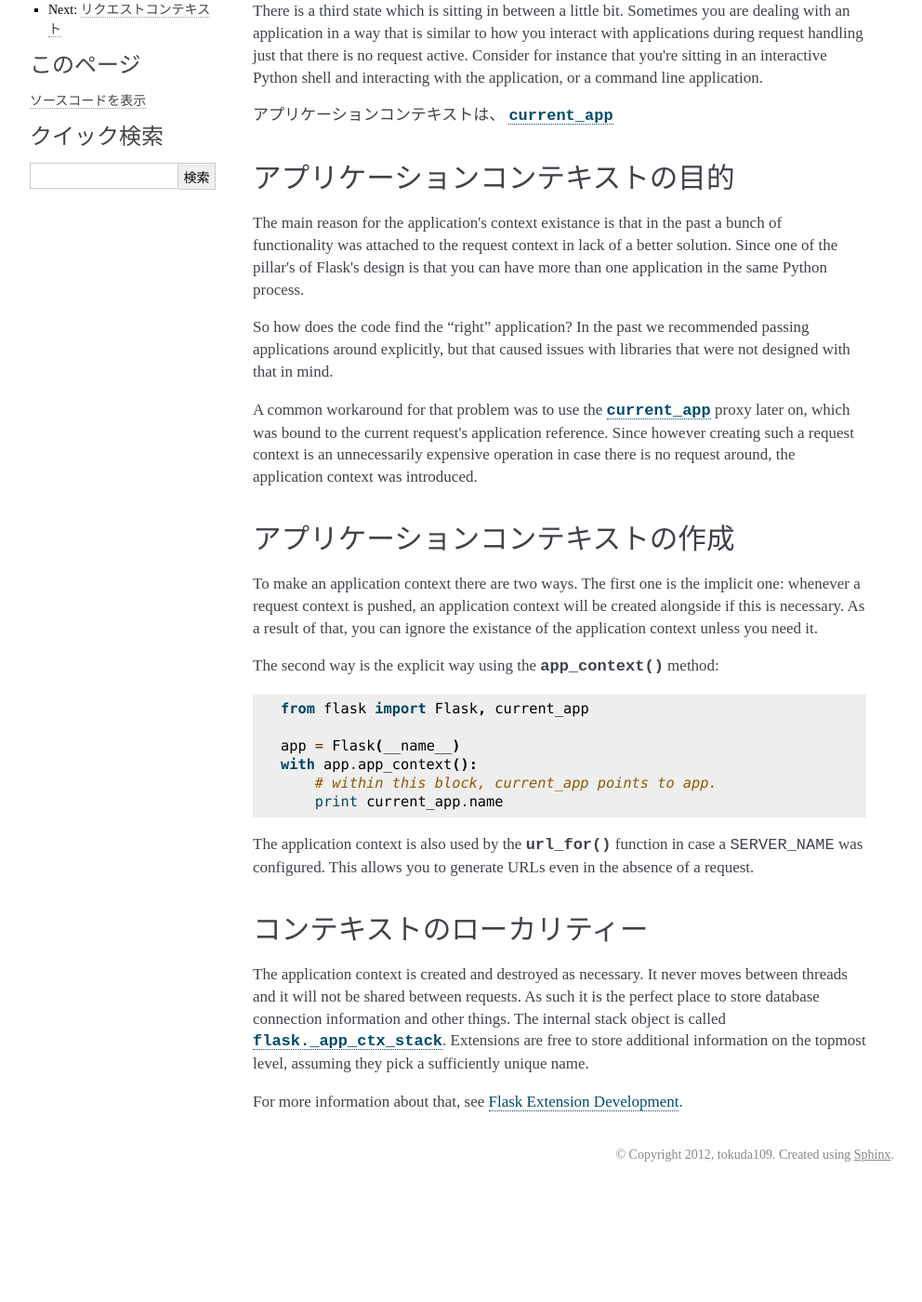
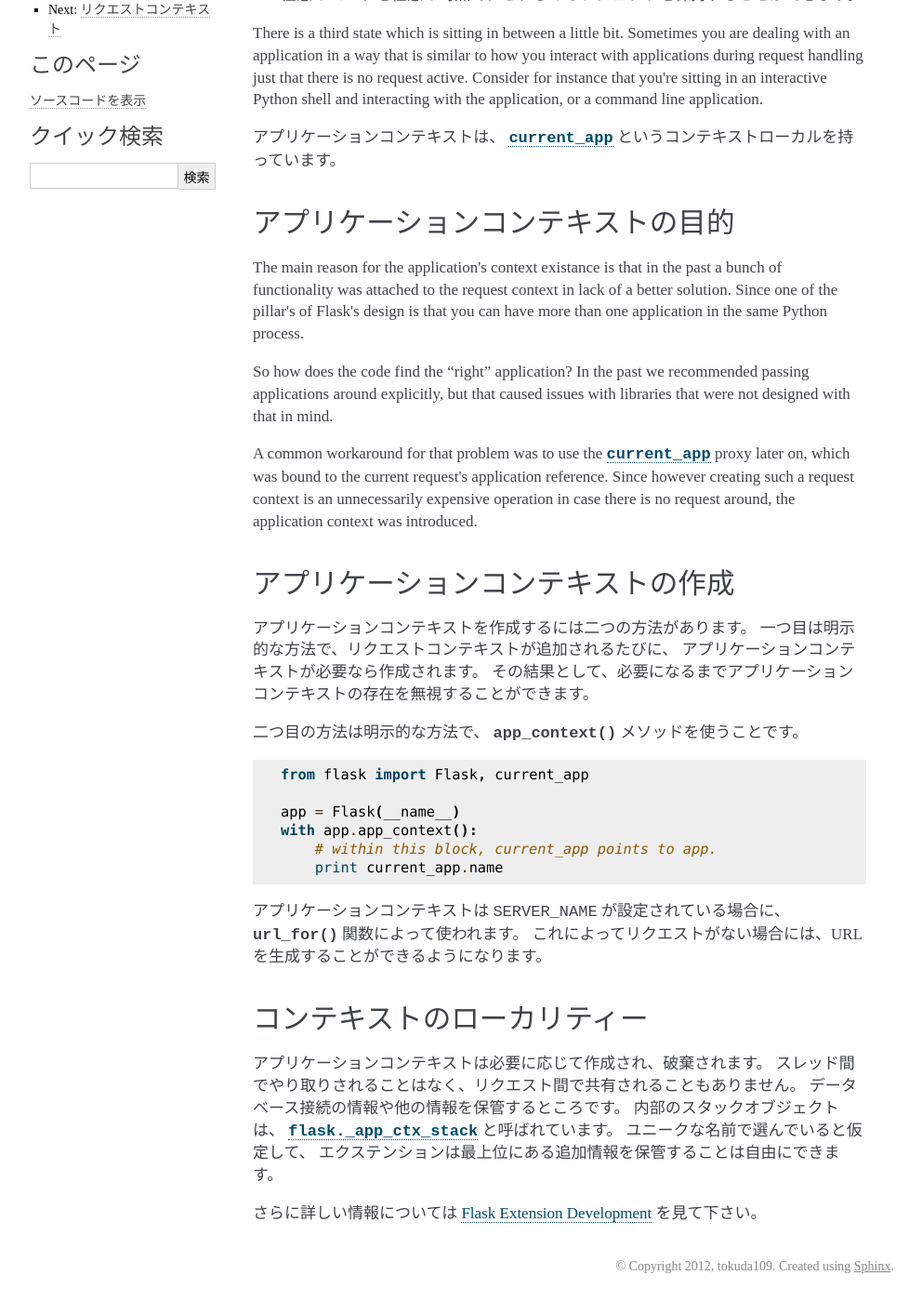
Before and after one commit to tokuda109/flask-docs-ja, a Sphinx documentation site: the page built from docs/appcontext.rst, in a window 1280 px wide and 1400 px high, scrolled down 526 px. Shown: the whole window at 93% size, without its empty margins (148-1140 px from the left). Built offline with Sphinx 7.4.7, drawn with Linux system fonts in a browser that asks for light colours; before the commit the page ends 1806 px from its top, so only the background shows below that; some of the changed text lies outside the part shown.

Commit message:
Translated a few section

```diff
--- a/docs/appcontext.rst
+++ b/docs/appcontext.rst
@@ -15,11 +15,10 @@
    first request comes in.  While the application is in this state a few
    assumptions are true:
 
-Flaskの背後にある設計思想の一つは、コードが実行される際に2つの異なる "状態" があるということです。
-アプリケーションが暗黙的に
-アプリケーションが暗黙的に、モジュールレベルでであるアプリケーションのセットアップ状態になります。
-:class:`Flask` オブジェクトがインスタンス化された時に起動し、
-アプリケーションは
+Flaskの背景にある設計思想の一つは、コードが実行される際に2つの異なる "状態" があるということです。
+アプリケーションが暗黙的に、モジュールレベルであるアプリケーションのセットアップ状態になります。
+:class:`Flask` オブジェクトがインスタンス化された時に起動し、最初にリクエストが来た際に明示的に終了します。
+アプリケーションがこの状態である間は、この前提条件は正しいものとされます。
 
 .. the programmer can modify the application object safely.
 .. no request handling happened so far
@@ -28,7 +27,7 @@ Flaskの背後にある設計思想の一つは、コードが実行される際
    the application object you're currently creating or modifying.
 
 - 開発者はアプリケーションのオブジェクトを安全に変更することができます。
-- no request handling happened so far
+- リクエストの処理がない場合は何も起こりません。
 - you have to have a reference to the application object in order to
   modify it, there is no magic proxy that can give you a reference to
   the application object you're currently creating or modifying.
@@ -54,7 +53,7 @@ command line application.
 .. The application context is what powers the :data:`~flask.current_app`
    context local.
 
-アプリケーションコンテキストは、 :data:`~flask.current_app`
+アプリケーションコンテキストは、 :data:`~flask.current_app` というコンテキストローカルを持っています。
 
 .. Purpose of the Application Context
    ----------------------------------
@@ -66,6 +65,9 @@ The main reason for the application's context existance is that in the
 past a bunch of functionality was attached to the request context in lack
 of a better solution.  Since one of the pillar's of Flask's design is that
 you can have more than one application in the same Python process.
+
+.. アプリケーションのコンテキストがあることの主な理由として、
+   いいソリューションが欠けているものにリクエストコンテキストを
 
 So how does the code find the “right” application?  In the past we
 recommended passing applications around explicitly, but that caused issues
@@ -83,13 +85,20 @@ request around, the application context was introduced.
 アプリケーションコンテキストの作成
 ----------------------------------------
 
-To make an application context there are two ways.  The first one is the
-implicit one: whenever a request context is pushed, an application context
-will be created alongside if this is necessary.  As a result of that, you
-can ignore the existance of the application context unless you need it.
+.. To make an application context there are two ways.  The first one is the
+   implicit one: whenever a request context is pushed, an application context
+   will be created alongside if this is necessary.  As a result of that, you
+   can ignore the existance of the application context unless you need it.
 
-The second way is the explicit way using the
-:meth:`~flask.Flask.app_context` method::
+アプリケーションコンテキストを作成するには二つの方法があります。
+一つ目は明示的な方法で、リクエストコンテキストが追加されるたびに、
+アプリケーションコンテキストが必要なら作成されます。
+その結果として、必要になるまでアプリケーションコンテキストの存在を無視することができます。
+
+.. The second way is the explicit way using the
+   :meth:`~flask.Flask.app_context` method::
+
+二つ目の方法は明示的な方法で、 :meth:`~flask.Flask.app_context` メソッドを使うことです。 ::
 
     from flask import Flask, current_app
 
@@ -98,9 +107,13 @@ The second way is the explicit way using the
         # within this block, current_app points to app.
         print current_app.name
 
-The application context is also used by the :func:`~flask.url_for`
-function in case a ``SERVER_NAME`` was configured.  This allows you to
-generate URLs even in the absence of a request.
+.. The application context is also used by the :func:`~flask.url_for`
+   function in case a ``SERVER_NAME`` was configured.  This allows you to
+   generate URLs even in the absence of a request.
+
+アプリケーションコンテキストは ``SERVER_NAME`` が設定されている場合に、
+:func:`~flask.url_for` 関数によって使われます。
+これによってリクエストがない場合には、URLを生成することができるようになります。
 
 .. Locality of the Context
    -----------------------
@@ -108,11 +121,20 @@ generate URLs even in the absence of a request.
 コンテキストのローカリティー
 ---------------------------------
 
-The application context is created and destroyed as necessary.  It never
-moves between threads and it will not be shared between requests.  As such
-it is the perfect place to store database connection information and other
-things.  The internal stack object is called :data:`flask._app_ctx_stack`.
-Extensions are free to store additional information on the topmost level,
-assuming they pick a sufficiently unique name.
+.. The application context is created and destroyed as necessary.  It never
+   moves between threads and it will not be shared between requests.  As such
+   it is the perfect place to store database connection information and other
+   things.  The internal stack object is called :data:`flask._app_ctx_stack`.
+   Extensions are free to store additional information on the topmost level,
+   assuming they pick a sufficiently unique name.
 
-For more information about that, see :ref:`extension-dev`.
+アプリケーションコンテキストは必要に応じて作成され、破棄されます。
+スレッド間でやり取りされることはなく、リクエスト間で共有されることもありません。
+データベース接続の情報や他の情報を保管するところです。
+内部のスタックオブジェクトは、 :data:`flask._app_ctx_stack` と呼ばれています。
+ユニークな名前で選んでいると仮定して、
+エクステンションは最上位にある追加情報を保管することは自由にできます。
+
+.. For more information about that, see :ref:`extension-dev`.
+
+さらに詳しい情報については :ref:`extension-dev` を見て下さい。
```
